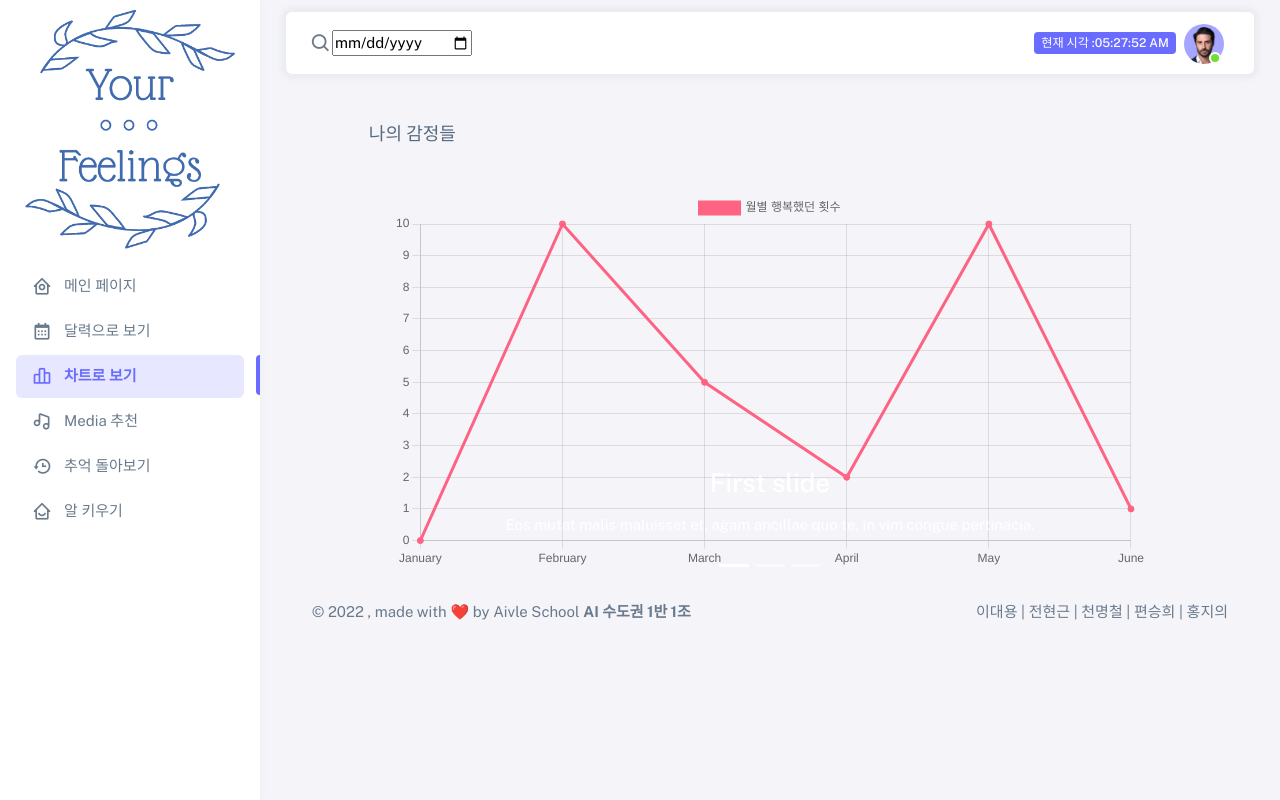
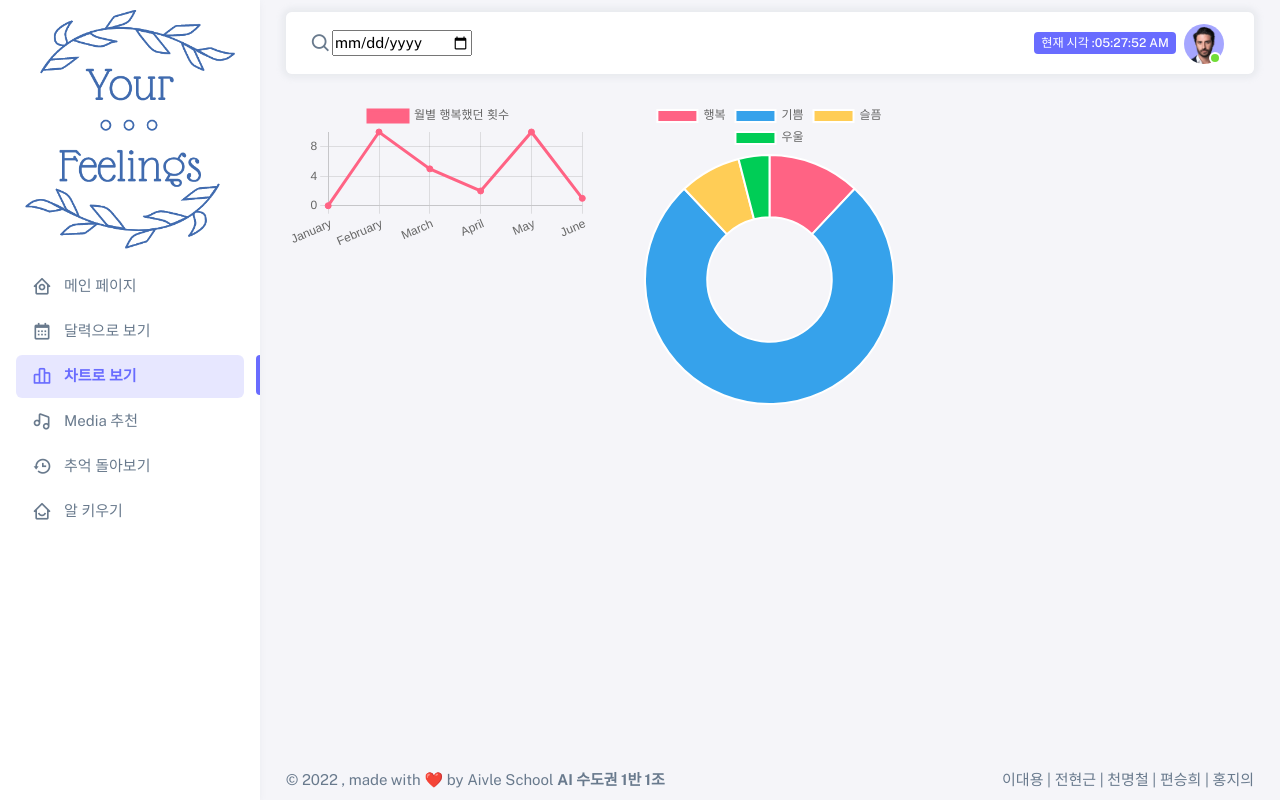
Before and after one commit to AIVLE-School-first-Big-Project/Your-Feelings, a Django app: page /main/chart in a window 1280 px wide. Run offline with Django 3.2, Linux system fonts and the light colour scheme; some libraries are stand-ins or nearby versions; some web fonts are replaced.

Commit message:
차트 페이지 임시 재정의 레이아웃 설계 다시 해야할 것 같음.

```diff
--- a/mainApp/templates/mainApp/chart.html
+++ b/mainApp/templates/mainApp/chart.html
@@ -227,23 +227,10 @@
             <div class="container-xxl flex-grow-1 container-p-y">
               <!-- {% block content %} -->
 
-              <div class="row justify-content-center">
+              <div class="row">
                 <!-- Bootstrap carousel -->
-                <div class="col-10">
-                  <h5 class="my-4">나의 감정들</h5>
-
-                  <div id="carouselExample" class="carousel slide" data-bs-ride="carousel" data-bs-interval="false">
-                    <ol class="carousel-indicators">
-                      <li data-bs-target="#carouselExample" data-bs-slide-to="0" class="active"></li>
-                      <li data-bs-target="#carouselExample" data-bs-slide-to="1"></li>
-                      <li data-bs-target="#carouselExample" data-bs-slide-to="2"></li>
-                    </ol>
-                    <div class="carousel-inner">
-                      <div class="carousel-item active">
-                        <div class="card-body">
-                          <div>
+                <div class="col-4">
                   <canvas id="happySum"></canvas>
-                          </div>
                     <script>
                       const happySum = new Chart(
                               document.getElementById('happySum'),
@@ -251,37 +238,14 @@
                             );
                     </script>
                 </div>
-                        <div class="carousel-caption d-none d-md-block">
-                          <h3>First slide</h3>
-                          <p>Eos mutat malis maluisset et, agam ancillae quo te, in vim congue pertinacia.</p>
-                        </div>
-                      </div>
-                      <div class="carousel-item">
-                        <div class="card-body">
-                          <div>
+                <div class="col-4">
                   <canvas id="felling"  style="margin: 10 auto;"></canvas>
-                          </div>
                   <script>
                     const felling = new Chart(
                               document.getElementById('felling'),
                               config2
                             );
                   </script>
-
-                        </div>
-                        <div class="carousel-caption d-none d-md-block">
-                          <h3>Second slide</h3>
-                          <p>In numquam omittam sea.</p>
-                        </div>
-                      </div>
-                      <div class="carousel-item">
-
-                        <div class="carousel-caption d-none d-md-block">
-                          <h3>Third slide</h3>
-                          <p>Lorem ipsum dolor sit amet, virtute consequat ea qui, minim graeco mel no.</p>
-                        </div>
-                      </div>
-                    </div>
                 </div>
               </div>
 
```
Lines whose indentation alone changed are shown as unchanged.
